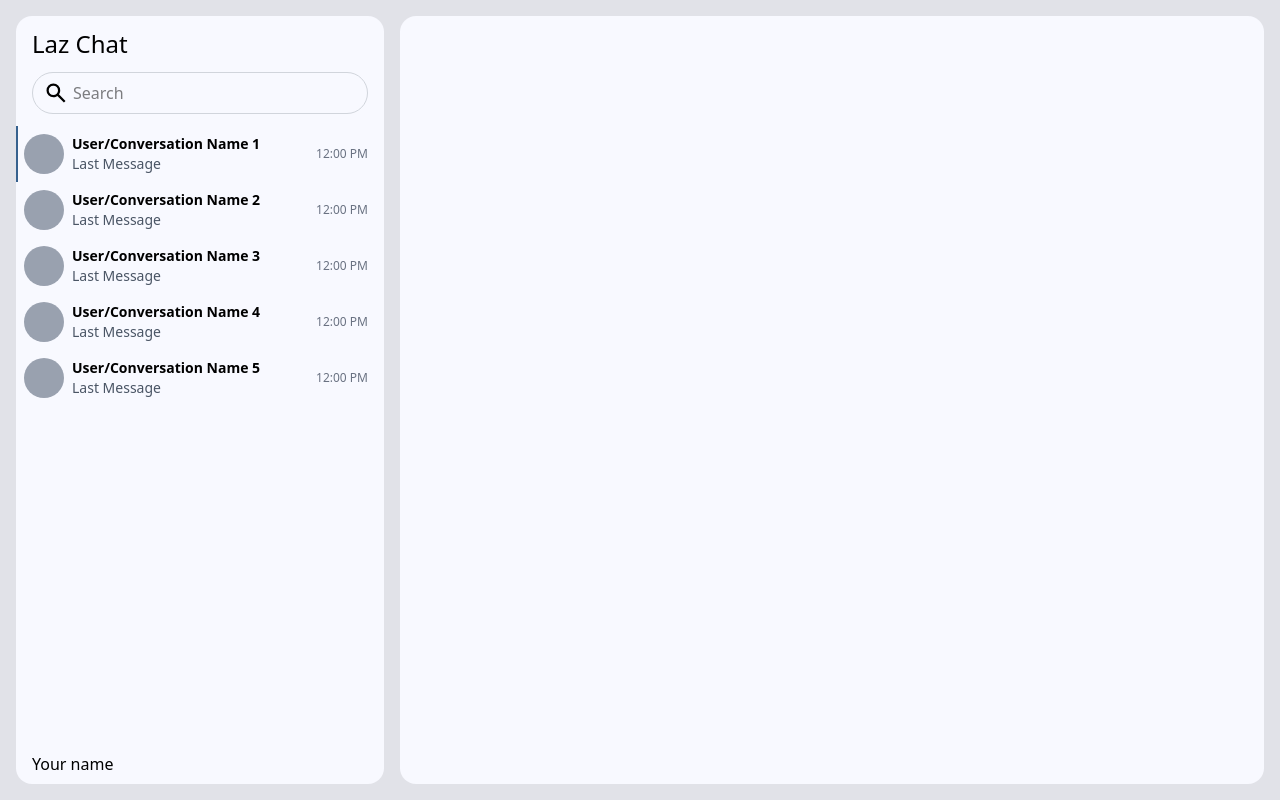
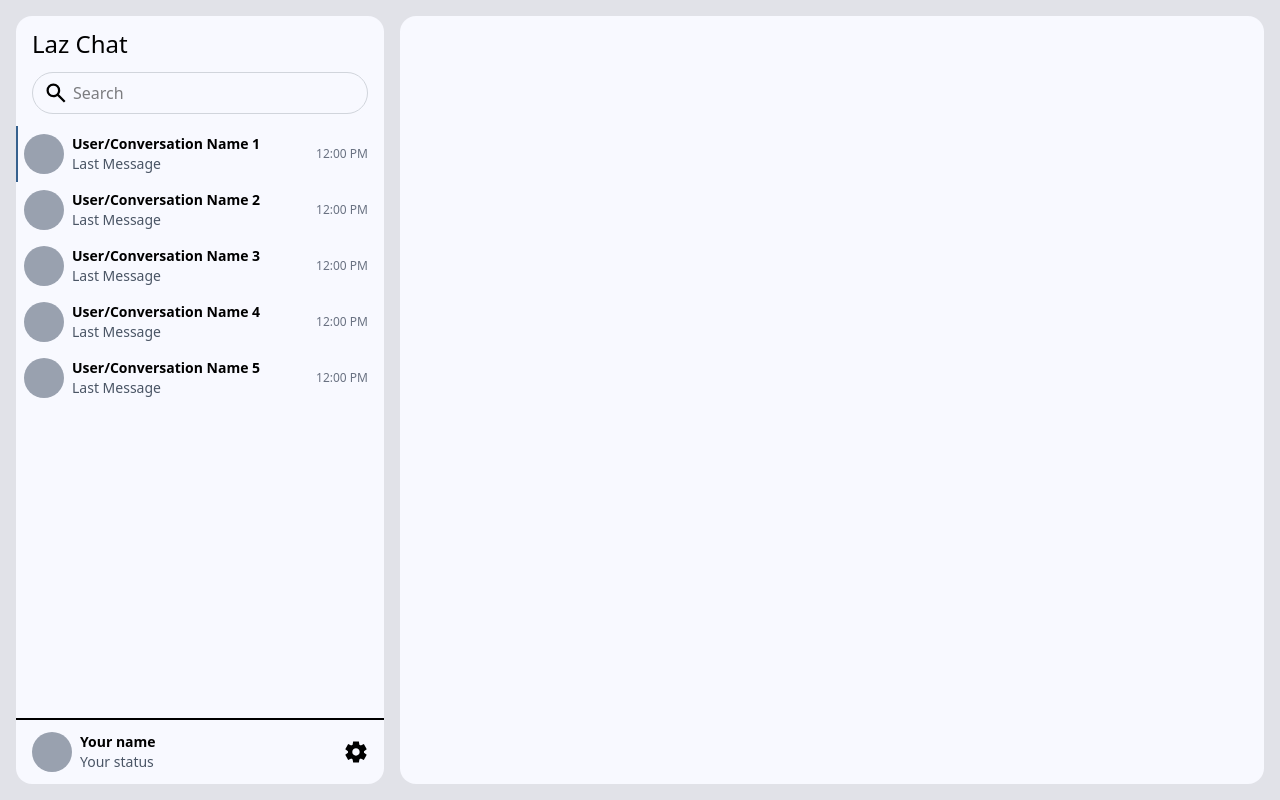
Before and after one commit to sonlu3612/laz-chat, a React (Vite) app in the folder client/: page /message/1 in a window 1280 px wide. Built offline with nearby package versions, Linux system fonts and the light colour scheme; no server answers.

Commit message:
ConversationList: add user information

```diff
--- a/client/src/Components/message/ConversationList.jsx
+++ b/client/src/Components/message/ConversationList.jsx
@@ -1,3 +1,4 @@
+import SettingIcon from "../../assets/icons/SettingIcon";
 import SearchBox from "../SearchBox";
 import ConversationItem from "./ConversationItem";
 
@@ -43,7 +44,18 @@ const ConversationList = () => {
           />
         </div>
       </div>
-      <div className="mt-auto pt-3 pb-2 px-4">Your name</div>
+      <div className="mt-auto px-4 py-3 border-t-2 flex">
+        <div className="w-10 h-10 rounded-full bg-gray-400 flex-shrink-0">
+          {/* Placeholder for Avatar component or image */}
+        </div>
+
+        <div className="flex-1 ml-2 overflow-hidden">
+          <p className="font-bold text-sm truncate">Your name</p>
+          <p className="text-gray-600 text-sm truncate">Your status</p>
+        </div>
+
+        <SettingIcon className="w-6 h-6 m-auto" fill={"#000000"} />
+      </div>
     </div>
   );
 };
--- /dev/null
+++ b/client/src/assets/icons/SettingIcon.jsx
@@ -0,0 +1,14 @@
+const SettingIcon = ({ className, fill }) => {
+  return (
+    <svg
+      xmlns="http://www.w3.org/2000/svg"
+      viewBox="0 -960 960 960"
+      className={className}
+      fill={fill}
+    >
+      <path d="m364.53-56.75-20.08-132.63q-12.36-4.85-27.27-13.33-14.91-8.47-25.78-16.91l-124.72 54.89L50.64-371.12l109.11-81.73q-.66-5.77-.88-14.17-.21-8.39-.21-14.84 0-5.68.21-13.62.22-7.94.88-14.29L50.64-590.8l116.04-204.82 123.01 54.23q11.04-8.04 26.59-16.9 15.54-8.85 28.5-13.96l19.75-132.25h231.61l19.08 132.34q13.36 5.11 29.12 13.96 15.75 8.86 26.45 17.14l123.36-54.56L910.03-590.8l-111.12 80.55q.67 7.02 1.42 15.46.74 8.44.74 14.79t-.78 14.46q-.79 8.11-.95 14.45l109.59 79.97-116.36 206.39-124.38-54.89q-10.87 8.11-25.44 16.95-14.57 8.85-26.53 12.96L596.14-56.75H364.53Zm114.39-276.41q61.66 0 104.8-43.14 43.13-43.13 43.13-104.79 0-61.42-43.13-104.68-43.14-43.26-104.8-43.26-61.82 0-104.88 43.26-43.05 43.26-43.05 104.68 0 61.66 43.05 104.79 43.06 43.14 104.88 43.14Z" />
+    </svg>
+  );
+};
+
+export default SettingIcon;
```
